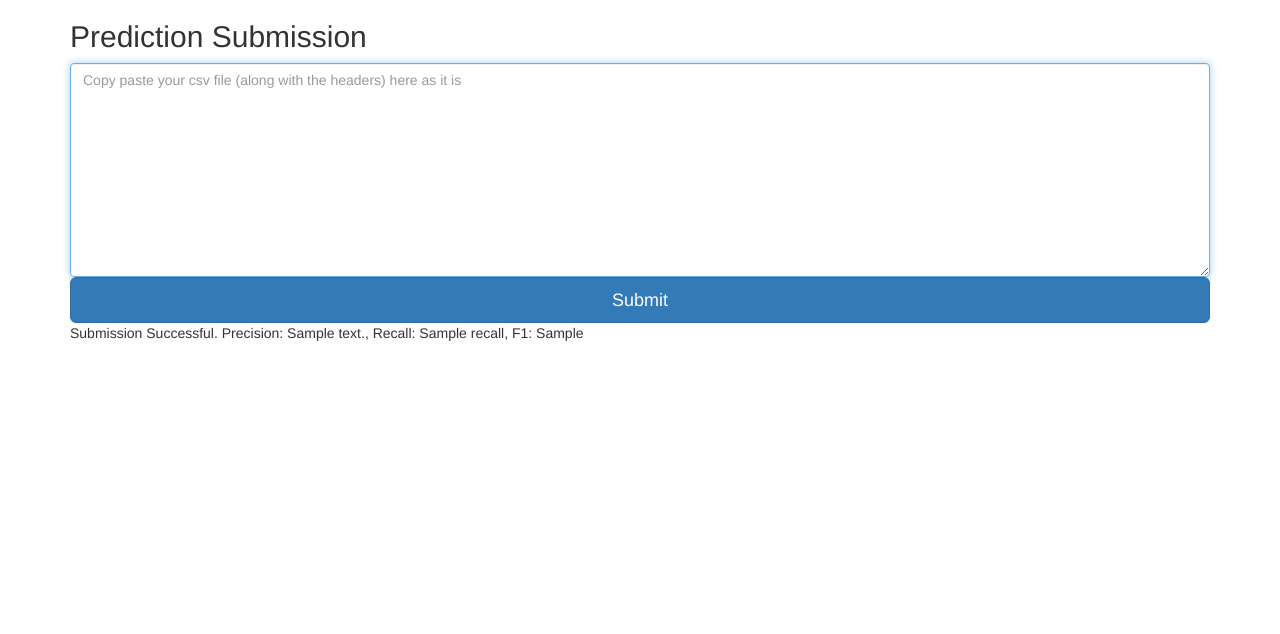
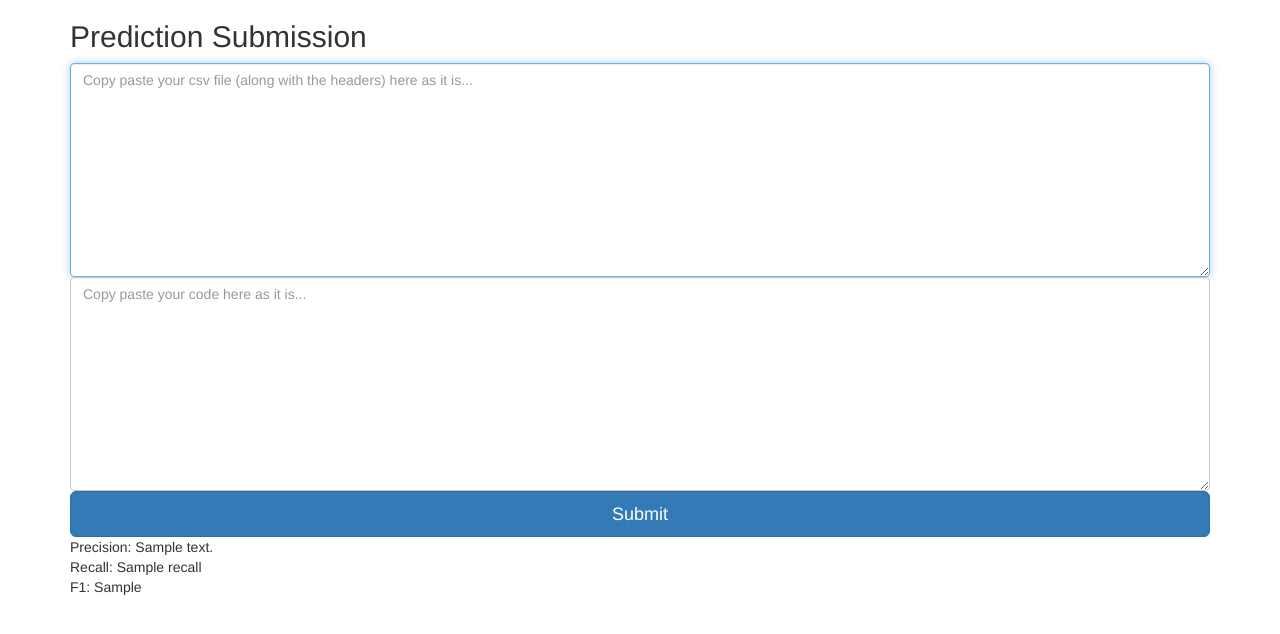
Before and after one commit to columbia/instabase, a Flask app: template templates/dashboard.html in a window 1280 px wide. Shown: the top 634 px of the page. Run offline with Flask 2, Linux system fonts and the light colour scheme; the template is opened without the code that fills it: most values are stand-ins (such as "Sample title", 1, 10 or a date in 2020); parts of the project's set-up code (start-up, migrations or seed data) failed here and were passed over; some libraries are stand-ins or nearby versions.

Commit message:
persisting submissions

```diff
--- a/app.py
+++ b/app.py
@@ -1,4 +1,6 @@
 from flask import Flask, url_for, flash, redirect, render_template, request, g, jsonify, abort
+from datetime import datetime
+import pytz
 import grader
 import argparse
 import requests
@@ -94,11 +96,29 @@ def teardown_request(exception):
 def dashboard():
     scores = None
     if request.method == "POST":
-        submission = request.form.get("predictions")
+        predictions = request.form.get("predictions")
+        code = request.form.get("code")
         try:
-            scores = grader.grader_text(submission, validator)
+            scores = grader.grader_text(predictions, validator)
+            email = 'bkj2111@columbia.edu'
+            nyc = pytz.timezone('America/New_York')
+
+            inserted = r.table('submissions').insert({
+                'timestamp': nyc.localize(datetime.now(), is_dst=False),
+                'email': email,
+                'predictions': predictions,
+                'code': code,
+                'precision': scores['precision'],
+                'recall': scores['recall'],
+                'F1': scores['F1']
+            }).run(g.rdb_conn)
+
+            if inserted['generated_keys']:
+                flash("Submission Successful!", "success")
+            else:
+                flash("Submission Unsuccessful!", "danger")
         except grader.InputFormatError as e:
-            print e.msg
+            flash(e.msg, "danger")
     return render_template("dashboard.html", scores=scores)
 
 @app.route('/leaderboard')
--- a/templates/dashboard.html
+++ b/templates/dashboard.html
@@ -4,16 +4,19 @@
       <h2 class="predictions-heading">Prediction Submission</h2>
 
       <textarea name="predictions" id="predictions" class="form-control" form="submission-form" rows="10"
-        placeholder="Copy paste your csv file (along with the headers) here as it is" required autofocus></textarea>
+        placeholder="Copy paste your csv file (along with the headers) here as it is..." required autofocus></textarea>
+
+      <textarea name="code" id="code" class="form-control" form="submission-form" rows="10"
+        placeholder="Copy paste your code here as it is..." required autofocus></textarea>
+
       <button class="btn btn-lg btn-primary btn-block" type="submit">Submit</button>
     </form>
 
     <div id="submission-result">
       {% if scores %}
         <p id="submission-score">
-          Submission Successful.
-          Precision: {{ scores.precision | safe }},
-          Recall: {{ scores.recall | safe }},
+          Precision: {{ scores.precision | safe }} </br>
+          Recall: {{ scores.recall | safe }} </br>
           F1: {{ scores.F1 | safe }}
         </p>
       {% endif %}
```
